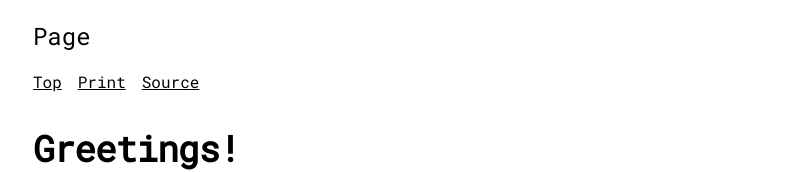
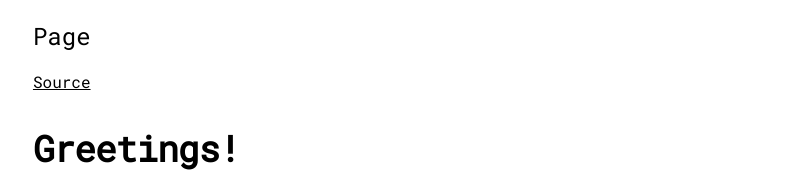
Before and after one commit to noatmeal/noatmeal_app, a Next.js app: page / in a window 1280 px wide. Shown: the part 175-347 px from the top of the page, without its empty margins (239-1028 px from the left). Built offline with nearby package versions, Linux system fonts and the light colour scheme.

Commit message:
My own cleanup.

```diff
--- a/src/components/header.tsx
+++ b/src/components/header.tsx
@@ -18,8 +18,6 @@ interface HeaderContent {
   };
   pageLinks: {
     navAreaName: string;
-    top: LinkItem;
-    print: LinkItem;
     source: LinkItem; // href constructed dynamically
   };
 }
@@ -55,10 +53,6 @@ export async function Header({ pageContentFilename }: HeaderProps) {
 
         <h3>{content.pageLinks.navAreaName}</h3>
         <nav className="flex items-center gap-4">
-          <a href={content.pageLinks.top.href}>{content.pageLinks.top.text}</a>
-          <a href={content.pageLinks.print.href}>
-            {content.pageLinks.print.text}
-          </a>
           <a href={pageSourceUrl} target="_blank" rel="noopener noreferrer">
             {content.pageLinks.source.text}
           </a>
--- a/src/content/header.yaml
+++ b/src/content/header.yaml
@@ -8,15 +8,8 @@ siteLinks:
     href: "/"
   source:
     text: "Source"
-    # href is constructed dynamically in the component
 pageLinks:
   navAreaName: "Page"
-  top:
-    text: "Top"
-    href: "#" # Standard anchor link
-  print:
-    text: "Print"
-    href: "javascript:window.print()" # Standard print JS
   source:
     text: "Source"
     # href is constructed dynamically in the component
```
